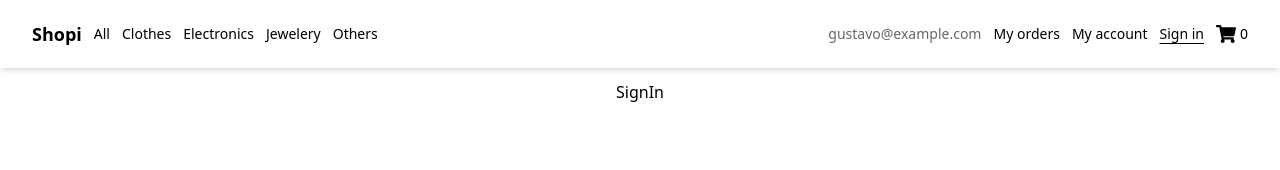
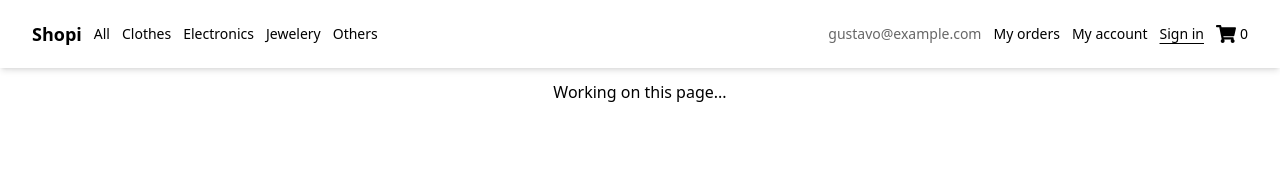
Before and after one commit to Gaoux/e-commerce-website, a React (Vite) app: page /sign-in in a window 1280 px wide. Shown: the top 170 px of the page. Built offline with nearby package versions, Linux system fonts and the light colour scheme; no server answers.

Commit message:
Added live deployment link to readme

```diff
--- a/src/pages/MyAccount/index.jsx
+++ b/src/pages/MyAccount/index.jsx
@@ -1,7 +1,7 @@
 import React from 'react';
 
 function MyAccount() {
-  return <div>MyAccount</div>;
+  return <div>Working on this page...</div>;
 }
 
 export default MyAccount;
--- a/src/pages/SignIn/index.jsx
+++ b/src/pages/SignIn/index.jsx
@@ -1,7 +1,7 @@
 import React from 'react';
 
 function SignIn() {
-  return <div>SignIn</div>;
+  return <div>Working on this page...</div>;
 }
 
 export default SignIn;
```
Also changed, not shown: 1 other file (tests, documents, lock files or other folders).
